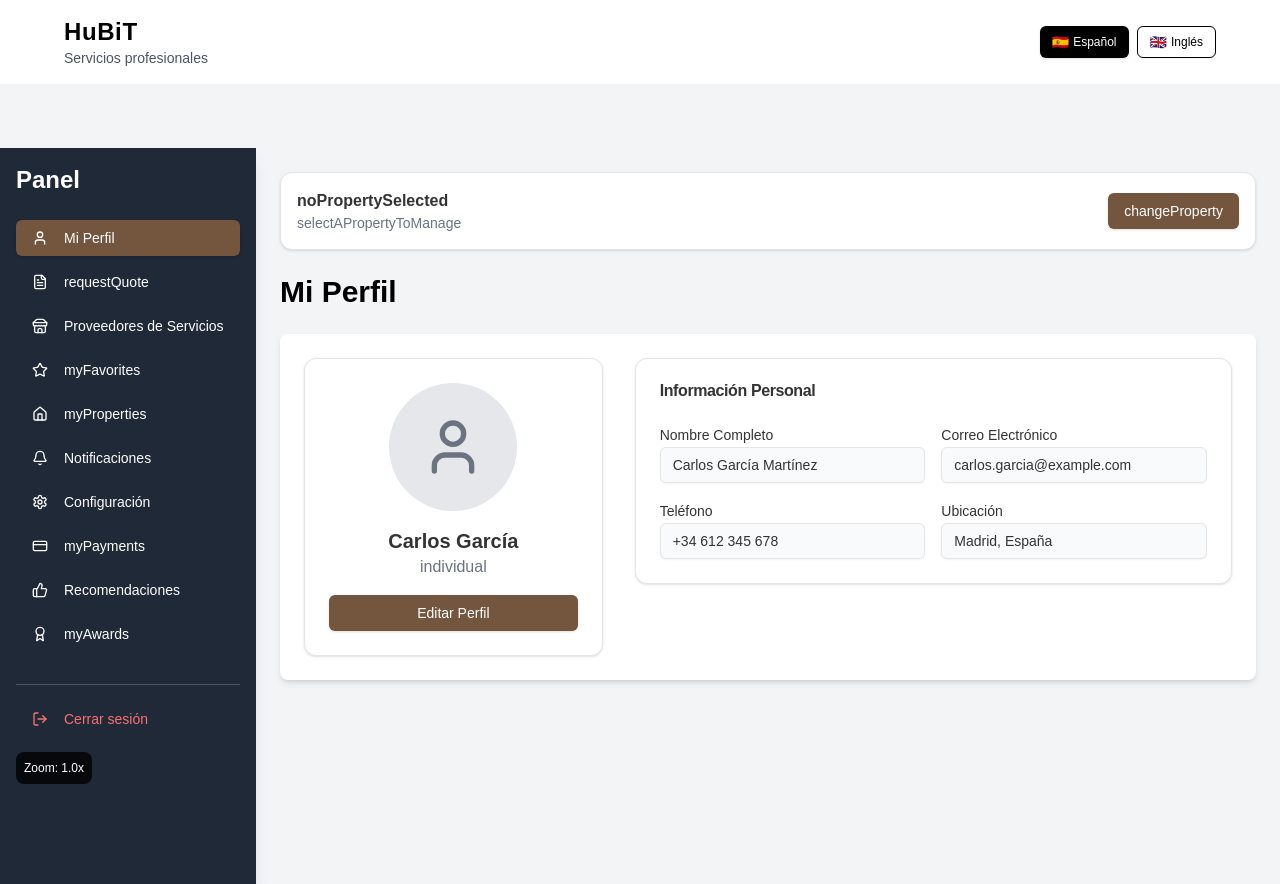
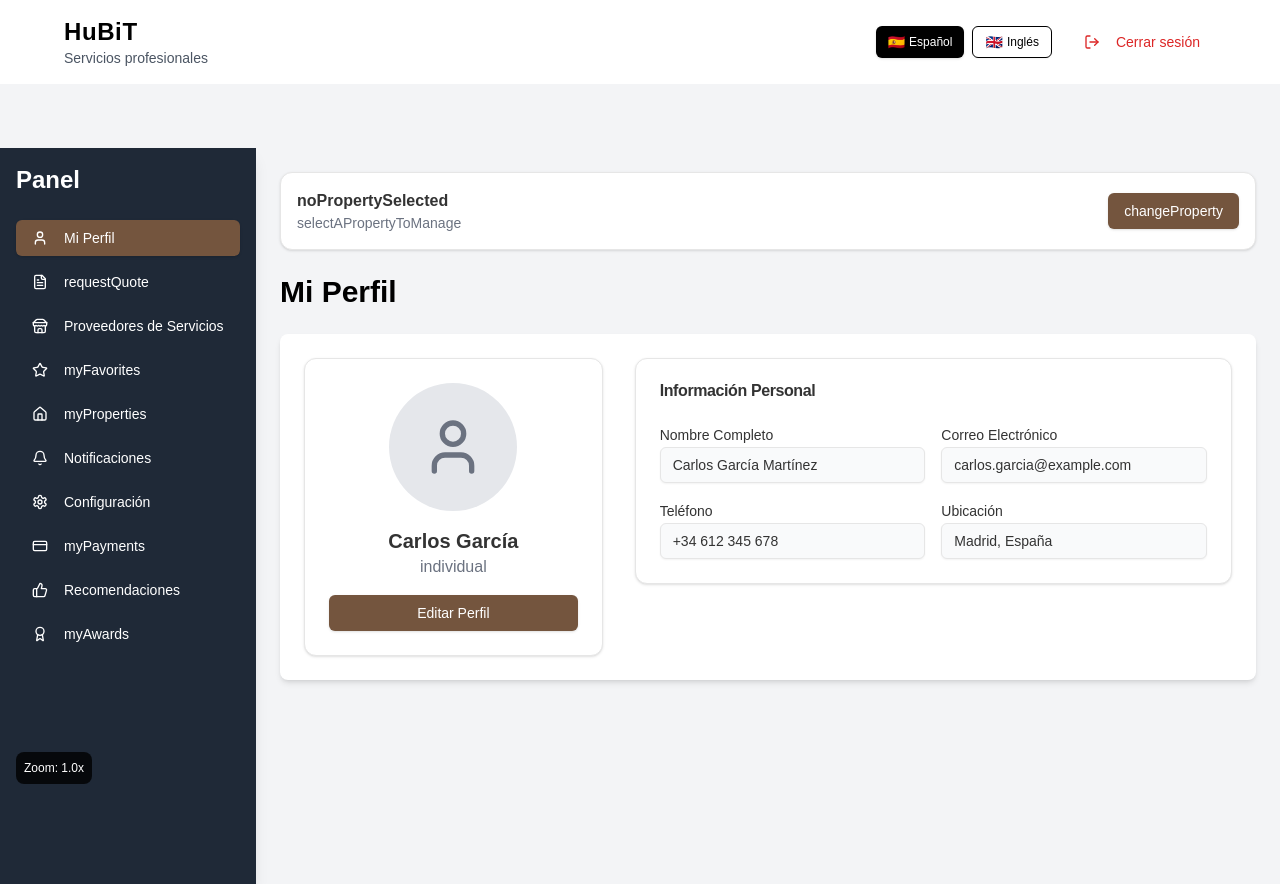
Before and after one commit to Hubit85/HubitApp, a Next.js app: page /particular in a window 1280 px wide. Built offline with nearby package versions, Linux system fonts and the light colour scheme.

Commit message:
refactor(layout): Move sign out button from sidebars to header

```diff
--- a/src/components/layout/Header.tsx
+++ b/src/components/layout/Header.tsx
@@ -4,6 +4,7 @@ import { Button } from "@/components/ui/button";
 import { useRouter } from "next/router";
 import { useLanguage } from "@/contexts/LanguageContext";
 import { LanguageSwitcher } from "@/components/LanguageSwitcher";
+import { LogOut } from "lucide-react";
 
 export function Header() {
   const router = useRouter();
@@ -18,6 +19,12 @@ export function Header() {
 
   const isHomePage = router.pathname === '/';
 
+  const handleSignOut = () => {
+    // Handle sign out logic here
+    console.log("Sign out clicked");
+    // You can add actual sign out logic here
+  };
+
   return (
     <header className="w-full py-4 px-4 sm:px-6 lg:px-8 bg-white shadow-sm">
       <div className="container mx-auto flex justify-between items-center">
@@ -30,6 +37,19 @@ export function Header() {
 
         <div className="flex items-center gap-4">
           <LanguageSwitcher />
+
+          {/* Show sign out button when in dashboard pages */}
+          {isDashboardPage && (
+            <Button
+              variant="ghost"
+              className="text-red-600 hover:text-red-700 hover:bg-red-50"
+              onClick={handleSignOut}
+            >
+              <LogOut className="mr-2 h-4 w-4" />
+              {t("signOut")}
+            </Button>
+          )}
+
           {/* Only show login/register buttons on non-dashboard pages and non-home page */}
           {!isDashboardPage && !isHomePage && (
             <>
--- a/src/pages/administrador-fincas/index.tsx
+++ b/src/pages/administrador-fincas/index.tsx
@@ -248,21 +248,6 @@ export default function AdministradorFincas() {
                 {t("pendingIssues")}
               </Button>
             </nav>
-
-            {/* Sign Out Button */}
-            <div className="mt-8 pt-4 border-t border-gray-600">
-              <Button
-                variant="ghost"
-                className="w-full justify-start text-red-400 hover:text-red-300 hover:bg-red-900/20"
-                onClick={() => {
-                  // Handle sign out logic here
-                  console.log("Sign out clicked");
-                }}
-              >
-                <LogOut className="mr-2 h-5 w-5" />
-                {t("signOut")}
-              </Button>
-            </div>
           </div>
         </div>
 
--- a/src/pages/community-member/index.tsx
+++ b/src/pages/community-member/index.tsx
@@ -335,21 +335,6 @@ export default function CommunityMemberDashboard() {
                 {t("configuration")}
               </Button>
             </nav>
-
-            {/* Sign Out Button */}
-            <div className="mt-8 pt-4 border-t border-gray-600">
-              <Button
-                variant="ghost"
-                className="w-full justify-start text-red-400 hover:text-red-300 hover:bg-red-900/20"
-                onClick={() => {
-                  // Handle sign out logic here
-                  console.log("Sign out clicked");
-                }}
-              >
-                <LogOut className="mr-2 h-5 w-5" />
-                {t("signOut")}
-              </Button>
-            </div>
           </div>
         </div>
 
--- a/src/pages/particular/index.tsx
+++ b/src/pages/particular/index.tsx
@@ -169,21 +169,6 @@ export default function ParticularDashboard() {
                 {t("myAwards") || "Mis Premios"}
               </Button>
             </nav>
-
-            {/* Sign Out Button */}
-            <div className="mt-8 pt-4 border-t border-gray-600">
-              <Button
-                variant="ghost"
-                className="w-full justify-start text-red-400 hover:text-red-300 hover:bg-red-900/20"
-                onClick={() => {
-                  // Handle sign out logic here
-                  console.log("Sign out clicked");
-                }}
-              >
-                <LogOut className="mr-2 h-5 w-5" />
-                {t("signOut")}
-              </Button>
-            </div>
           </div>
         </div>
 
--- a/src/pages/service-provider/dashboard.tsx
+++ b/src/pages/service-provider/dashboard.tsx
@@ -638,21 +638,6 @@ export default function ServiceProviderDashboard() {
                 </Button>
               ))}
             </nav>
-
-            {/* Sign Out Button */}
-            <div className="mt-8 pt-4 border-t border-gray-600">
-              <Button
-                variant="ghost"
-                className="w-full justify-start text-red-400 hover:text-red-300 hover:bg-red-900/20"
-                onClick={() => {
-                  // Handle sign out logic here
-                  console.log("Sign out clicked");
-                }}
-              >
-                <LogOut className="mr-2 h-5 w-5" />
-                {t("signOut")}
-              </Button>
-            </div>
           </div>
         </div>
 
```
